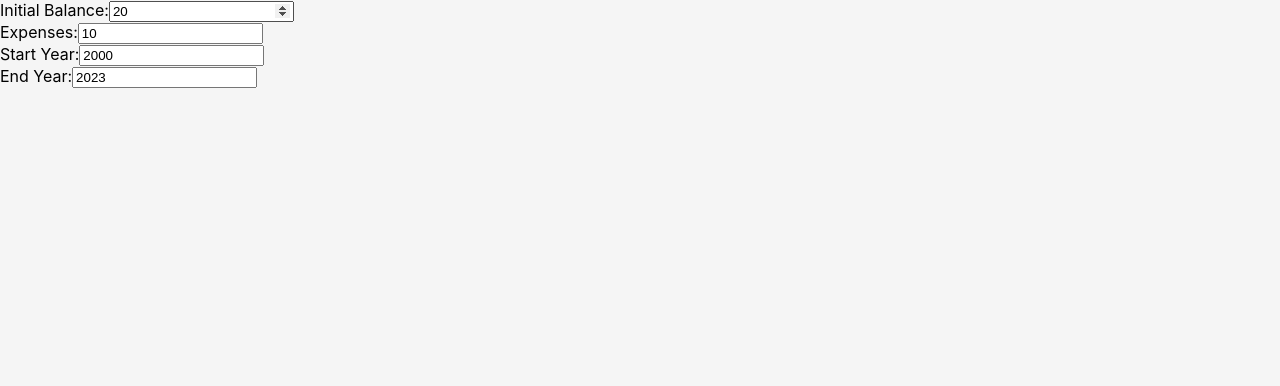
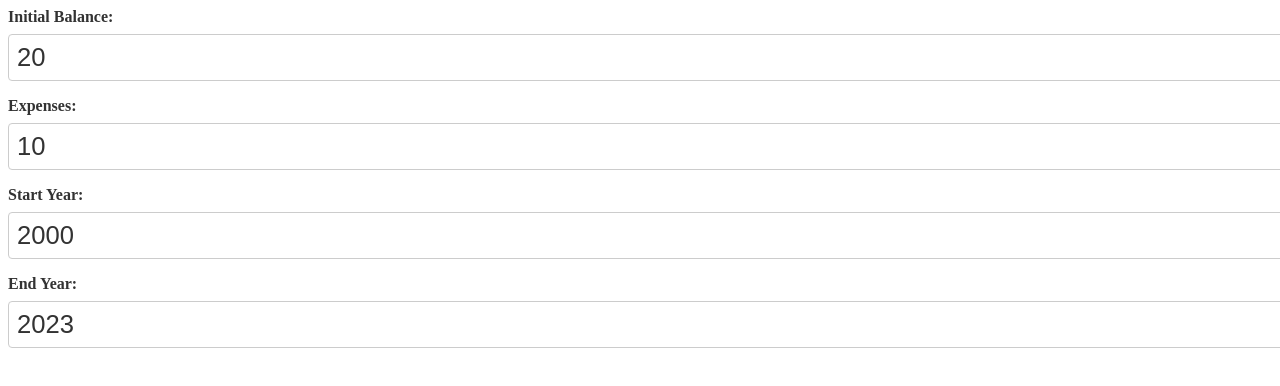
Before and after one commit to PerceptiveFocus/Burn-Rate-Calculator, a React (Create React App) app: page / in a window 1280 px wide. Shown: the top 386 px of the page. Built offline with nearby package versions, Linux system fonts and the light colour scheme.

Commit message:
Update index.css

```diff
--- a/src/index.css
+++ b/src/index.css
@@ -1,44 +1,44 @@
-body {
-  margin: 0;
-  font-family: -apple-system, BlinkMacSystemFont, 'Segoe UI', 'Roboto', 'Oxygen',
-    'Ubuntu', 'Cantarell', 'Fira Sans', 'Droid Sans', 'Helvetica Neue',
-    sans-serif;
-  -webkit-font-smoothing: antialiased;
-  -moz-osx-font-smoothing: grayscale;
-  background-color: #f5f5f5;
+/* ... (rest of the CSS reset and global styles) ... */
+
+/* Form */
+.form-group {
+  margin-bottom: 1rem;
 }
 
-code {
-  font-family: source-code-pro, Menlo, Monaco, Consolas, 'Courier New',
-    monospace;
+label {
+  display: block;
+  margin-bottom: 0.5rem;
+  font-weight: 600;
+  color: #333;
 }
 
-.container {
-  display: flex;
-  flex-direction: column;
-  align-items: center;
-  justify-content: center;
-  margin: 50px auto;
-  max-width: 600px;
-  padding: 20px;
+input[type="number"],
+input[type="text"] {
+  display: block;
+  width: 100%;
+  padding: 0.5rem;
+  margin-bottom: 1rem;
+  font-size: 1.6rem;
+  color: #333;
+  background-color: #fff;
+  border: 1px solid #ccc;
+  border-radius: 0.25rem;
 }
 
-.alert {
-  display: flex;
-  justify-content: center;
-  align-items: center;
-  padding: 12px 20px;
-  margin-bottom: 10px;
-  border: 1px solid transparent;
-  border-radius: 4px;
-  color: var(--danger-color);
-  background-color: #f8d7da;
-  border-color: var(--danger-color);
-  max-width: 80%;
+/* Chart */
+canvas {
+  display: block;
+  margin: 1.5rem auto;
+  max-width: 100%;
+  height: 400px;
+  background-color: #fff;
 }
 
-.alert-danger {
-  color: var(--danger-color);
-  background-color: #f8d7da;
-  border-color: var(--danger-color);
+/* Color scheme for chart elements */
+.chart-line {
+  border-color: #007bff;
 }
+
+.chart-label {
+  color: #333;
+}
```
